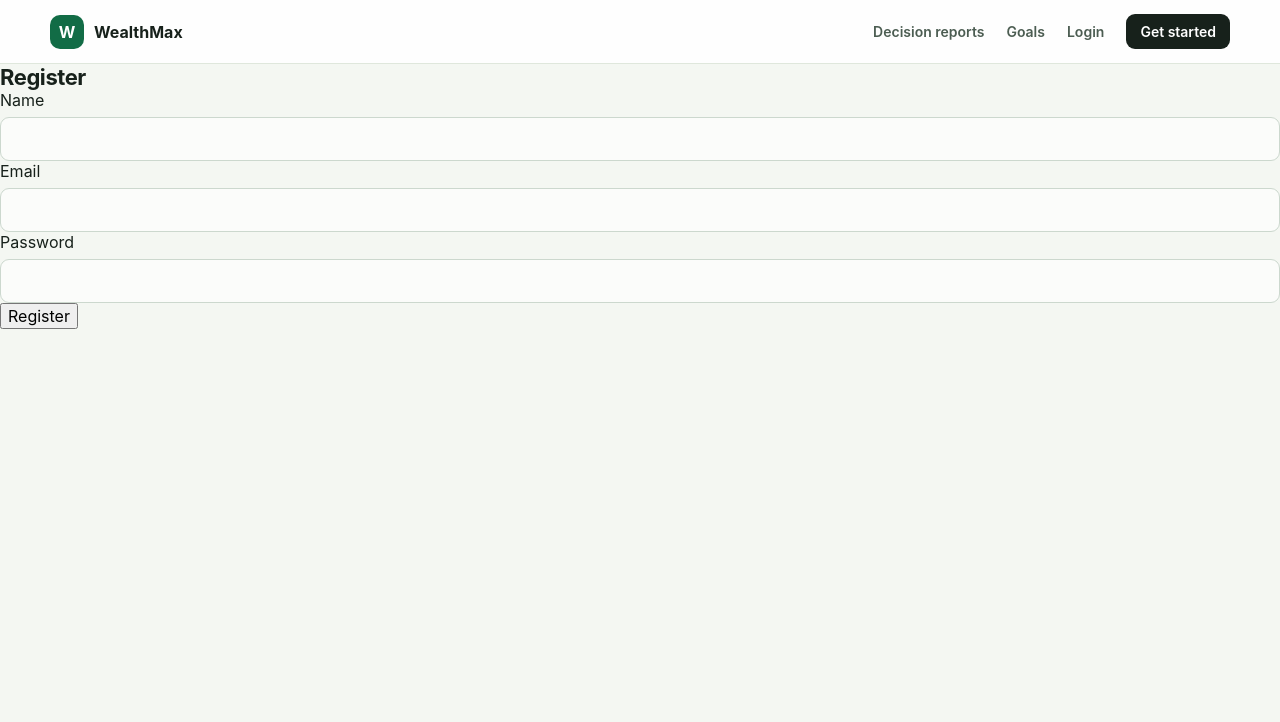
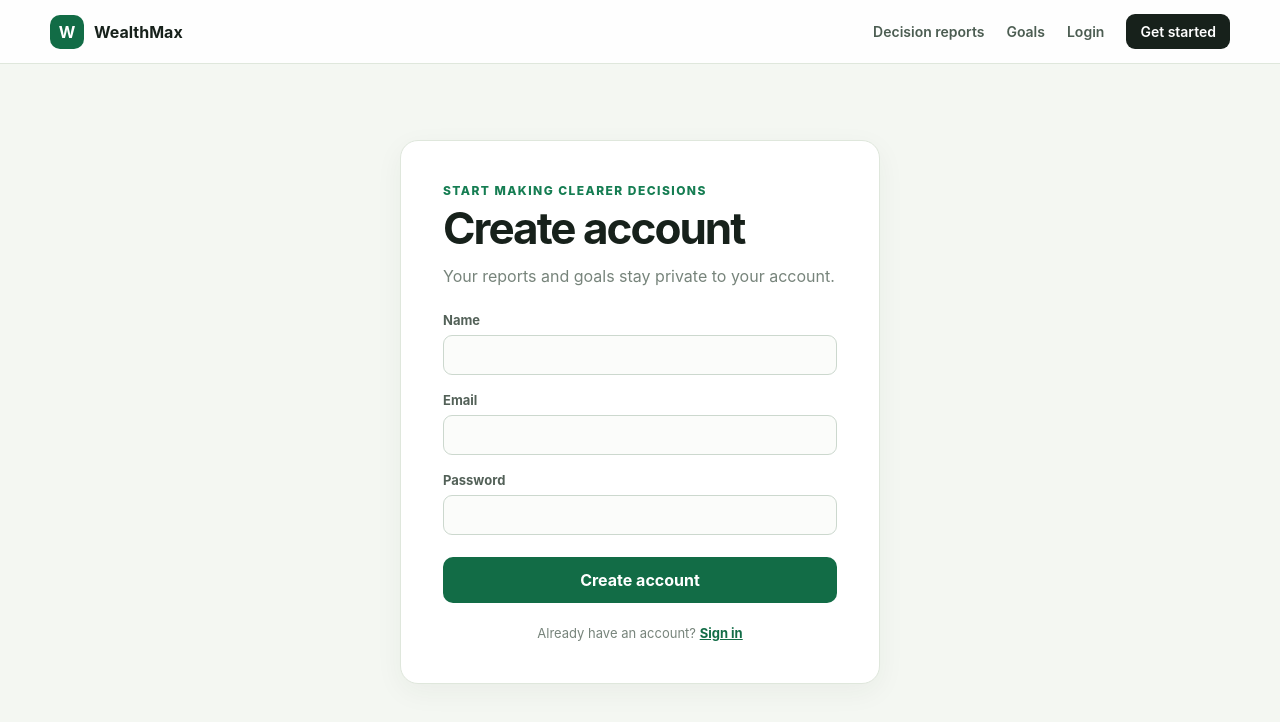
Before and after one commit to wealthmaxhq/wealthmax-core, a React (Vite) app in the folder frontend/: page /register in a window 1280 px wide. Shown: the top 722 px of the page. Built offline with nearby package versions, Linux system fonts and the light colour scheme; no server answers.

Commit message:
feat(frontend): add account session experience

```diff
--- a/frontend/src/App.tsx
+++ b/frontend/src/App.tsx
@@ -1,11 +1,25 @@
-import React from 'react';
-import { Routes, Route, Link } from 'react-router-dom';
+import React, { ReactNode } from 'react';
+import { Routes, Route, Link, Navigate, useLocation } from 'react-router-dom';
 import Login from './pages/Login';
 import Register from './pages/Register';
 import Goals from './pages/Goals';
 import DecisionReports from './pages/DecisionReports';
+import { useAuth } from './auth';
+
+function RequireAuth({ children }: { children: ReactNode }) {
+  const { user, ready } = useAuth();
+  const location = useLocation();
+  if (!ready) return <main><p className="muted">Restoring your account…</p></main>;
+  if (!user) return <Navigate to="/login" replace state={{ from: location.pathname }} />;
+  return children;
+}
+
+const restoringSession = (
+  <main><p className="muted">Restoring your account…</p></main>
+);
 
 export default function App() {
+  const { user, ready, logout } = useAuth();
   return (
     <div className="app-shell">
       <nav className="top-nav">
@@ -16,8 +30,17 @@ export default function App() {
         <div className="nav-links">
           <Link to="/reports">Decision reports</Link>
           <Link to="/goals">Goals</Link>
-          <Link to="/login">Login</Link>
-          <Link className="nav-cta" to="/register">Get started</Link>
+          {!ready ? null : user ? (
+            <>
+              <span className="account-name">{user.name || user.email}</span>
+              <button className="nav-logout" type="button" onClick={logout}>Log out</button>
+            </>
+          ) : (
+            <>
+              <Link to="/login">Login</Link>
+              <Link className="nav-cta" to="/register">Get started</Link>
+            </>
+          )}
         </div>
       </nav>
       <Routes>
@@ -37,10 +60,10 @@ export default function App() {
             </main>
           }
         />
-        <Route path="/login" element={<Login />} />
-        <Route path="/register" element={<Register />} />
-        <Route path="/goals" element={<Goals />} />
-        <Route path="/reports" element={<DecisionReports />} />
+        <Route path="/login" element={!ready ? restoringSession : user ? <Navigate to="/reports" replace /> : <Login />} />
+        <Route path="/register" element={!ready ? restoringSession : user ? <Navigate to="/reports" replace /> : <Register />} />
+        <Route path="/goals" element={<RequireAuth><Goals /></RequireAuth>} />
+        <Route path="/reports" element={<RequireAuth><DecisionReports /></RequireAuth>} />
       </Routes>
     </div>
   );
--- a/frontend/src/api.ts
+++ b/frontend/src/api.ts
@@ -1,6 +1,19 @@
 import axios from 'axios';
 
 const api = axios.create({ baseURL: import.meta.env.VITE_API_BASE_URL || '' });
+
+export const AUTH_EXPIRED_EVENT = 'wealthmax:auth-expired';
+
+export interface User {
+  id: string;
+  email: string;
+  name?: string;
+}
+
+interface AuthResponse {
+  token: string;
+  user: User;
+}
 
 export interface DecisionReportSummary {
   id: string;
@@ -51,11 +64,15 @@ export function setAuthToken(token: string | null) {
 }
 
 export function register(data: { email: string; password: string; name?: string }) {
-  return api.post('/api/auth/register', data);
+  return api.post<AuthResponse>('/api/auth/register', data);
 }
 
 export function login(data: { email: string; password: string }) {
-  return api.post('/api/auth/login', data);
+  return api.post<AuthResponse>('/api/auth/login', data);
+}
+
+export function getCurrentUser() {
+  return api.get<{ user: User }>('/api/auth/me');
 }
 
 export function listGoals() {
@@ -94,3 +111,15 @@ export function exportDecisionReportCsv(id: string) {
     responseType: 'blob',
   });
 }
+
+api.interceptors.response.use(
+  (response) => response,
+  (error) => {
+    if (error.response?.status === 401 && localStorage.getItem('token')) {
+      localStorage.removeItem('token');
+      setAuthToken(null);
+      window.dispatchEvent(new Event(AUTH_EXPIRED_EVENT));
+    }
+    return Promise.reject(error);
+  },
+);
--- /dev/null
+++ b/frontend/src/auth.tsx
@@ -0,0 +1,64 @@
+import { createContext, ReactNode, useContext, useEffect, useState } from 'react';
+import {
+  AUTH_EXPIRED_EVENT,
+  getCurrentUser,
+  setAuthToken,
+  User,
+} from './api';
+
+type AuthContextValue = {
+  user: User | null;
+  ready: boolean;
+  establishSession: (token: string, user: User) => void;
+  logout: () => void;
+};
+
+const AuthContext = createContext<AuthContextValue | null>(null);
+
+export function AuthProvider({ children }: { children: ReactNode }) {
+  const [user, setUser] = useState<User | null>(null);
+  const [ready, setReady] = useState(false);
+
+  const logout = () => {
+    localStorage.removeItem('token');
+    setAuthToken(null);
+    setUser(null);
+    setReady(true);
+  };
+
+  const establishSession = (token: string, authenticatedUser: User) => {
+    localStorage.setItem('token', token);
+    setAuthToken(token);
+    setUser(authenticatedUser);
+    setReady(true);
+  };
+
+  useEffect(() => {
+    const savedToken = localStorage.getItem('token');
+    if (!savedToken) {
+      setReady(true);
+      return;
+    }
+    getCurrentUser()
+      .then((response) => setUser(response.data.user))
+      .catch(logout)
+      .finally(() => setReady(true));
+  }, []);
+
+  useEffect(() => {
+    window.addEventListener(AUTH_EXPIRED_EVENT, logout);
+    return () => window.removeEventListener(AUTH_EXPIRED_EVENT, logout);
+  }, []);
+
+  return (
+    <AuthContext.Provider value={{ user, ready, establishSession, logout }}>
+      {children}
+    </AuthContext.Provider>
+  );
+}
+
+export function useAuth(): AuthContextValue {
+  const value = useContext(AuthContext);
+  if (!value) throw new Error('useAuth must be used within AuthProvider.');
+  return value;
+}
--- a/frontend/src/main.tsx
+++ b/frontend/src/main.tsx
@@ -2,12 +2,15 @@ import React from 'react';
 import { createRoot } from 'react-dom/client';
 import { BrowserRouter } from 'react-router-dom';
 import App from './App';
+import { AuthProvider } from './auth';
 import './styles.css';
 
 createRoot(document.getElementById('root')!).render(
   <React.StrictMode>
     <BrowserRouter>
-      <App />
+      <AuthProvider>
+        <App />
+      </AuthProvider>
     </BrowserRouter>
   </React.StrictMode>
 );
--- a/frontend/src/pages/Login.tsx
+++ b/frontend/src/pages/Login.tsx
@@ -1,41 +1,48 @@
 import React, { useState } from 'react';
-import { useNavigate } from 'react-router-dom';
-import { login, setAuthToken } from '../api';
+import { Link, useLocation, useNavigate } from 'react-router-dom';
+import { login } from '../api';
+import { useAuth } from '../auth';
 
 export default function Login() {
   const [email, setEmail] = useState('');
   const [password, setPassword] = useState('');
   const [error, setError] = useState<string | null>(null);
   const nav = useNavigate();
+  const location = useLocation();
+  const { establishSession } = useAuth();
+  const [submitting, setSubmitting] = useState(false);
 
   const submit = async (e: React.FormEvent) => {
     e.preventDefault();
+    setSubmitting(true);
+    setError(null);
     try {
       const res = await login({ email, password });
-      const token = res.data.token;
-      localStorage.setItem('token', token);
-      setAuthToken(token);
-      nav('/goals');
-    } catch (err: any) {
-      setError(err?.response?.data?.error || 'Login failed');
+      establishSession(res.data.token, res.data.user);
+      const destination = (location.state as { from?: string } | null)?.from;
+      nav(destination || '/reports', { replace: true });
+    } catch (err: unknown) {
+      const response = err as { response?: { data?: { error?: string } } };
+      setError(response.response?.data?.error || 'Login failed');
+    } finally {
+      setSubmitting(false);
     }
   };
 
   return (
-    <div>
-      <h2>Login</h2>
-      <form onSubmit={submit}>
-        <div>
-          <label>Email</label>
-          <input value={email} onChange={e => setEmail(e.target.value)} />
-        </div>
-        <div>
-          <label>Password</label>
-          <input type="password" value={password} onChange={e => setPassword(e.target.value)} />
-        </div>
-        {error && <div style={{ color: 'red' }}>{error}</div>}
-        <button type="submit">Login</button>
-      </form>
-    </div>
+    <main className="auth-page">
+      <section className="panel auth-card">
+        <p className="eyebrow">Welcome back</p>
+        <h1>Sign in</h1>
+        <p className="muted">Continue to your private WealthMax workspace.</p>
+        {error && <div className="alert">{error}</div>}
+        <form className="auth-form" onSubmit={submit}>
+          <label>Email<input required type="email" autoComplete="email" value={email} onChange={e => setEmail(e.target.value)} /></label>
+          <label>Password<input required type="password" autoComplete="current-password" value={password} onChange={e => setPassword(e.target.value)} /></label>
+          <button className="primary-button" type="submit" disabled={submitting}>{submitting ? 'Signing in…' : 'Sign in'}</button>
+        </form>
+        <p className="auth-switch">New to WealthMax? <Link to="/register">Create an account</Link></p>
+      </section>
+    </main>
   );
 }
--- a/frontend/src/pages/Register.tsx
+++ b/frontend/src/pages/Register.tsx
@@ -1,6 +1,7 @@
 import React, { useState } from 'react';
-import { useNavigate } from 'react-router-dom';
-import { register, setAuthToken } from '../api';
+import { Link, useNavigate } from 'react-router-dom';
+import { register } from '../api';
+import { useAuth } from '../auth';
 
 export default function Register() {
   const [email, setEmail] = useState('');
@@ -8,39 +9,40 @@ export default function Register() {
   const [name, setName] = useState('');
   const [error, setError] = useState<string | null>(null);
   const nav = useNavigate();
+  const { establishSession } = useAuth();
+  const [submitting, setSubmitting] = useState(false);
 
   const submit = async (e: React.FormEvent) => {
     e.preventDefault();
+    setSubmitting(true);
+    setError(null);
     try {
       const res = await register({ email, password, name });
-      const token = res.data.token;
-      localStorage.setItem('token', token);
-      setAuthToken(token);
-      nav('/goals');
-    } catch (err: any) {
-      setError(err?.response?.data?.error || 'Register failed');
+      establishSession(res.data.token, res.data.user);
+      nav('/reports', { replace: true });
+    } catch (err: unknown) {
+      const response = err as { response?: { data?: { error?: string } } };
+      setError(response.response?.data?.error || 'Registration failed');
+    } finally {
+      setSubmitting(false);
     }
   };
 
   return (
-    <div>
-      <h2>Register</h2>
-      <form onSubmit={submit}>
-        <div>
-          <label>Name</label>
-          <input value={name} onChange={e => setName(e.target.value)} />
-        </div>
-        <div>
-          <label>Email</label>
-          <input value={email} onChange={e => setEmail(e.target.value)} />
-        </div>
-        <div>
-          <label>Password</label>
-          <input type="password" value={password} onChange={e => setPassword(e.target.value)} />
-        </div>
-        {error && <div style={{ color: 'red' }}>{error}</div>}
-        <button type="submit">Register</button>
-      </form>
-    </div>
+    <main className="auth-page">
+      <section className="panel auth-card">
+        <p className="eyebrow">Start making clearer decisions</p>
+        <h1>Create account</h1>
+        <p className="muted">Your reports and goals stay private to your account.</p>
+        {error && <div className="alert">{error}</div>}
+        <form className="auth-form" onSubmit={submit}>
+          <label>Name<input autoComplete="name" value={name} onChange={e => setName(e.target.value)} /></label>
+          <label>Email<input required type="email" autoComplete="email" value={email} onChange={e => setEmail(e.target.value)} /></label>
+          <label>Password<input required minLength={8} type="password" autoComplete="new-password" value={password} onChange={e => setPassword(e.target.value)} /></label>
+          <button className="primary-button" type="submit" disabled={submitting}>{submitting ? 'Creating account…' : 'Create account'}</button>
+        </form>
+        <p className="auth-switch">Already have an account? <Link to="/login">Sign in</Link></p>
+      </section>
+    </main>
   );
 }
--- a/frontend/src/styles.css
+++ b/frontend/src/styles.css
@@ -38,6 +38,8 @@ a { color: inherit; }
 .nav-links a { color: #4c5d52; font-size: 14px; font-weight: 600; text-decoration: none; }
 .nav-links a:hover { color: #126c46; }
 .nav-links .nav-cta { background: #17211b; border-radius: 9px; color: white; padding: 9px 14px; }
+.account-name { color: #607067; font-size: 13px; font-weight: 650; max-width: 180px; overflow: hidden; text-overflow: ellipsis; white-space: nowrap; }
+.nav-logout { background: #17211b; border: 0; border-radius: 9px; color: #fff; cursor: pointer; font-size: 13px; font-weight: 700; padding: 9px 14px; }
 
 main { margin: 0 auto; max-width: 1180px; padding: 52px 24px 72px; }
 .home-hero { padding-top: 120px; }
@@ -125,6 +127,14 @@ input:focus, select:focus { border-color: #168557; box-shadow: 0 0 0 3px rgba(22
 .auth-gate p { line-height: 1.6; }
 .auth-actions { align-items: center; display: flex; gap: 22px; justify-content: center; }
 .secondary-link { color: #126c46; font-weight: 750; text-decoration: none; }
+.auth-page { align-items: flex-start; display: flex; justify-content: center; }
+.auth-card { margin-top: 24px; max-width: 480px; padding: 42px; width: 100%; }
+.auth-card h1 { font-size: 44px; margin-bottom: 14px; }
+.auth-form { display: grid; gap: 17px; margin-top: 26px; }
+.auth-form label { color: #536158; font-size: 13px; font-weight: 650; }
+.auth-form .primary-button { margin-top: 5px; }
+.auth-switch { color: #77847b; font-size: 13px; margin: 22px 0 0; text-align: center; }
+.auth-switch a { color: #126c46; font-weight: 750; }
 
 @media (max-width: 820px) {
   .nav-links a:not(.nav-cta) { display: none; }
```
